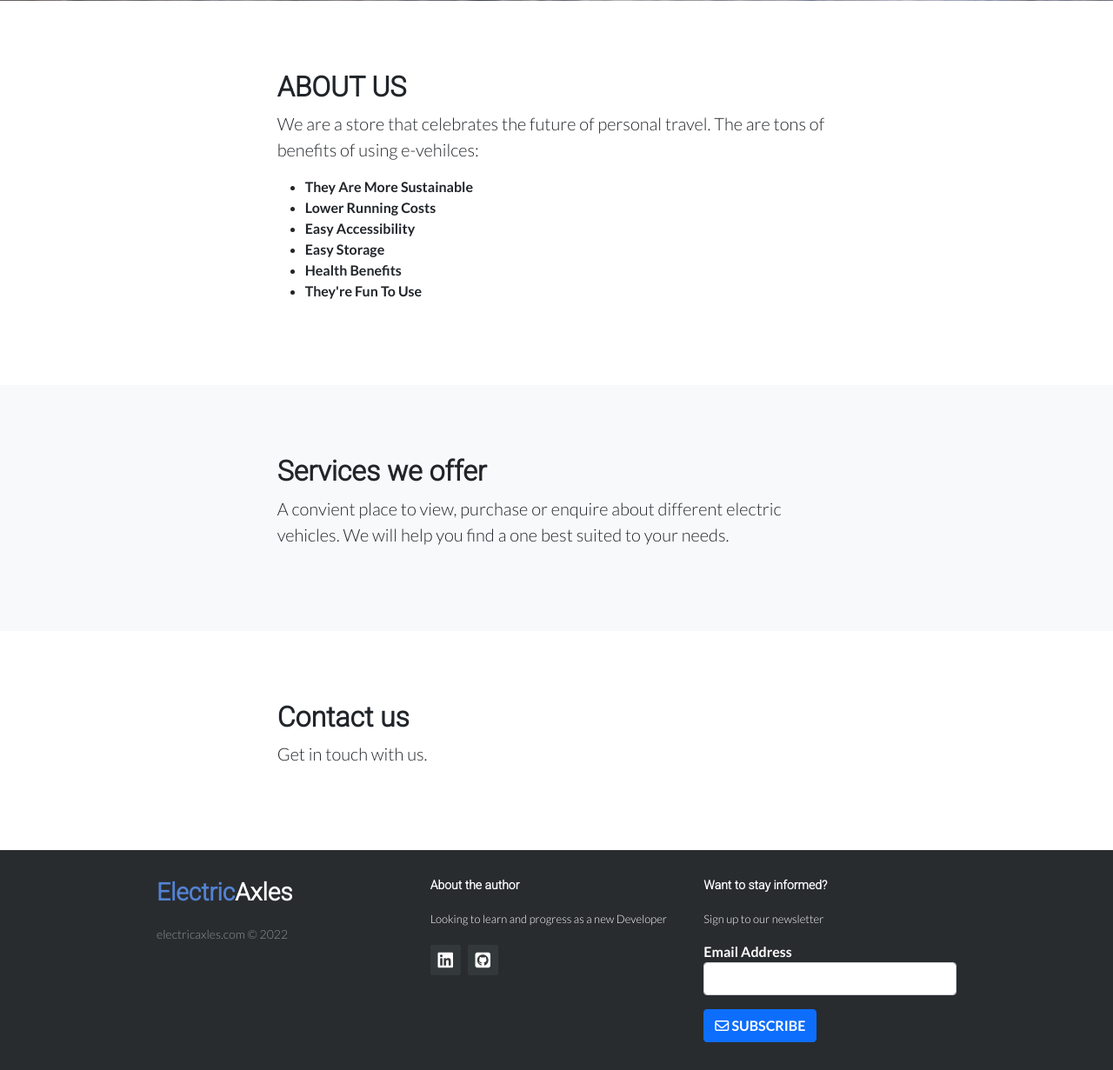
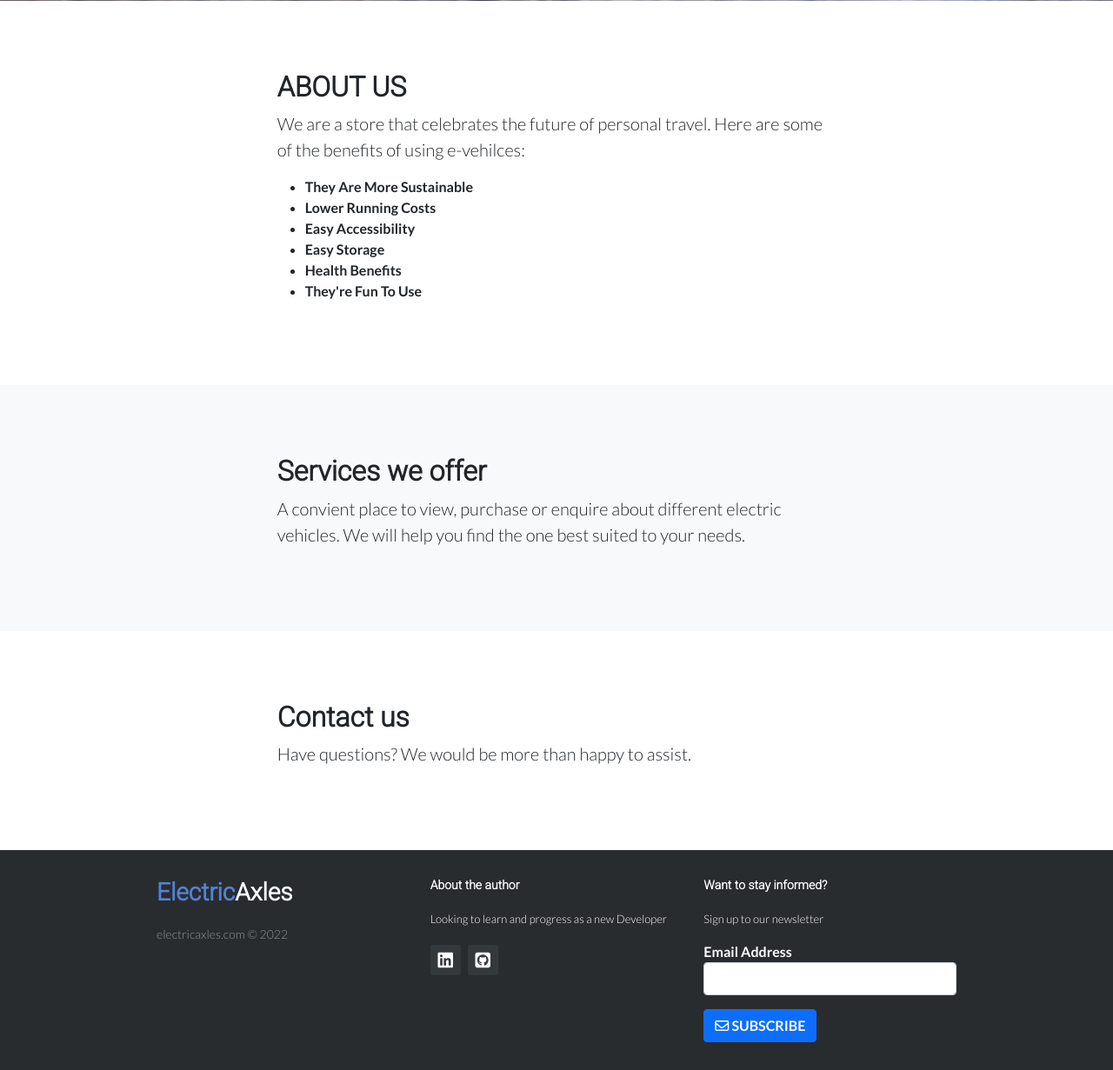
Before and after one commit to dhowai/portfolio-5-electric-axles, a Django app: page / in a window 1280 px wide. Shown: the part 879-2110 px from the top of the page at 87% size. Run offline with Django 3.2, Linux system fonts and the light colour scheme; parts of the project's set-up code (start-up, migrations or seed data) failed here and were passed over; some libraries are stand-ins or nearby versions.

Commit message:
Fix spelling errors, add rel attribute and make code flake8 compliant

```diff
--- a/home/templates/home/index.html
+++ b/home/templates/home/index.html
@@ -37,7 +37,7 @@
             <div class="row gx-4 justify-content-center">
                 <div class="col-lg-8">
                     <h2 class="logo-font">About Us</h2>
-                    <p class="lead">We are a store that celebrates the future of personal travel. The are tons of benefits of using e-vehilces:</p>
+                    <p class="lead">We are a store that celebrates the future of personal travel. Here are some of the benefits of using e-vehilces:</p>
                     <ul>
                         <li>They Are More Sustainable</li>
                         <li>Lower Running Costs</li>
@@ -56,7 +56,7 @@
             <div class="row gx-4 justify-content-center">
                 <div class="col-lg-8">
                     <h2>Services we offer</h2>
-                    <p class="lead">A convient place to view, purchase or enquire about different electric vehicles. We will help you find a one best suited to your needs.</p>
+                    <p class="lead">A convient place to view, purchase or enquire about different electric vehicles. We will help you find the one best suited to your needs.</p>
                 </div>
             </div>
         </div>
@@ -67,7 +67,7 @@
             <div class="row gx-4 justify-content-center">
                 <div class="col-lg-8">
                     <h2>Contact us</h2>
-                    <p class="lead">Get in touch with us.</p>
+                    <p class="lead">Have questions? We would be more than happy to assist.</p>
                 </div>
             </div>
         </div>
--- a/products/templates/products/product_detail.html
+++ b/products/templates/products/product_detail.html
@@ -17,7 +17,7 @@
             <div class="col-12 col-md-6 col-lg-4 offset-lg-2">
                 <div class="image-container my-5">
                     {% if product.image %}
-                        <a href="{{ product.image.url }}" target="_blank">
+                        <a href="{{ product.image.url }}" target="_blank" rel="noopener" aria-label="Product image (opens in a new tab)">
                             <img class="card-img-top img-fluid" src="{{ product.image.url }}" alt="{{ product.name }}">
                         </a>
                     {% else %}
--- a/products/views.py
+++ b/products/views.py
@@ -151,7 +151,8 @@ def delete_product(request, slug):
         messages.info(request, f"You are about to delete {product.name} \
             from the store")
 
-    return render(request, 'products/delete_product.html', {'product': product})
+    return render(
+        request, 'products/delete_product.html', {'product': product})
 
 
 @login_required
```
